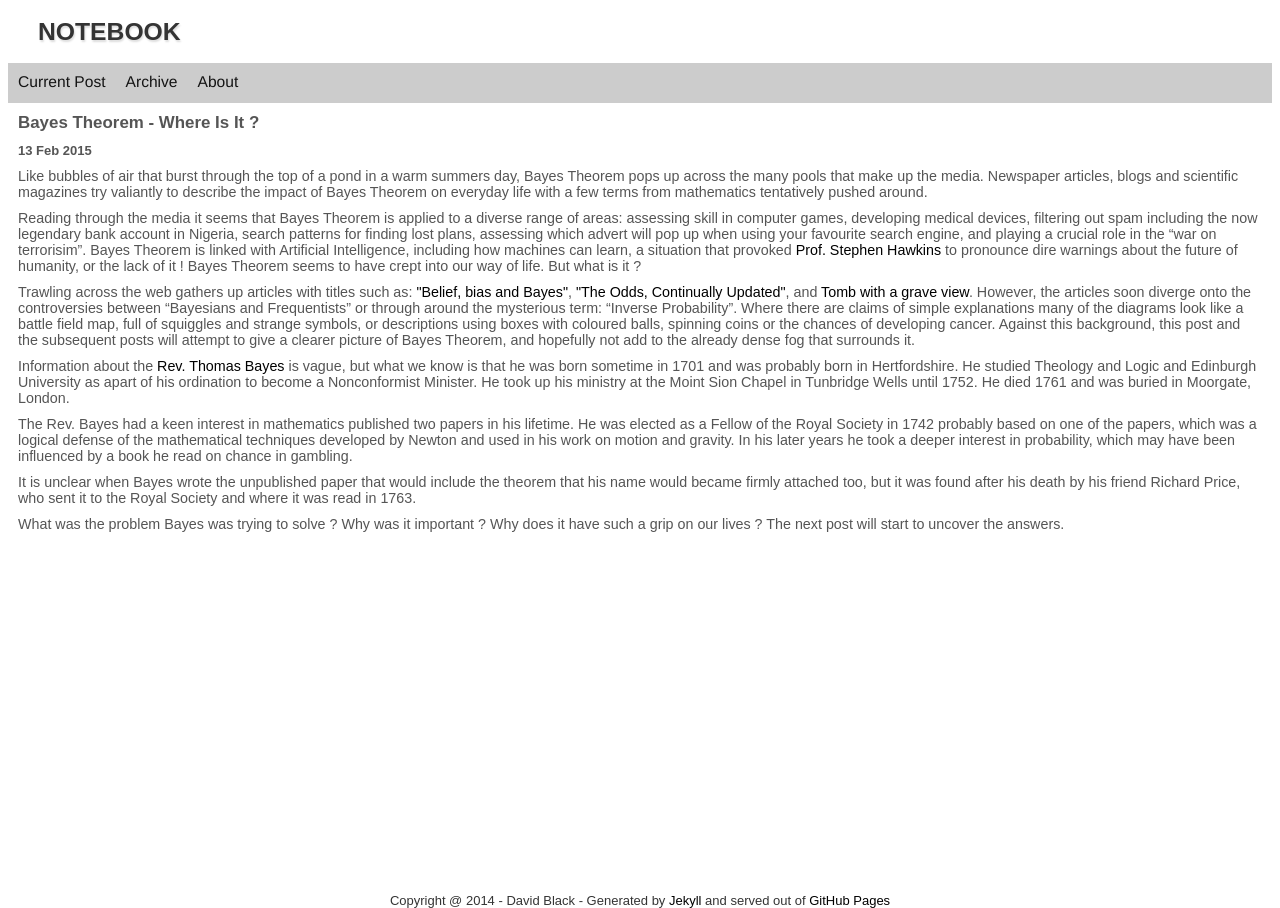
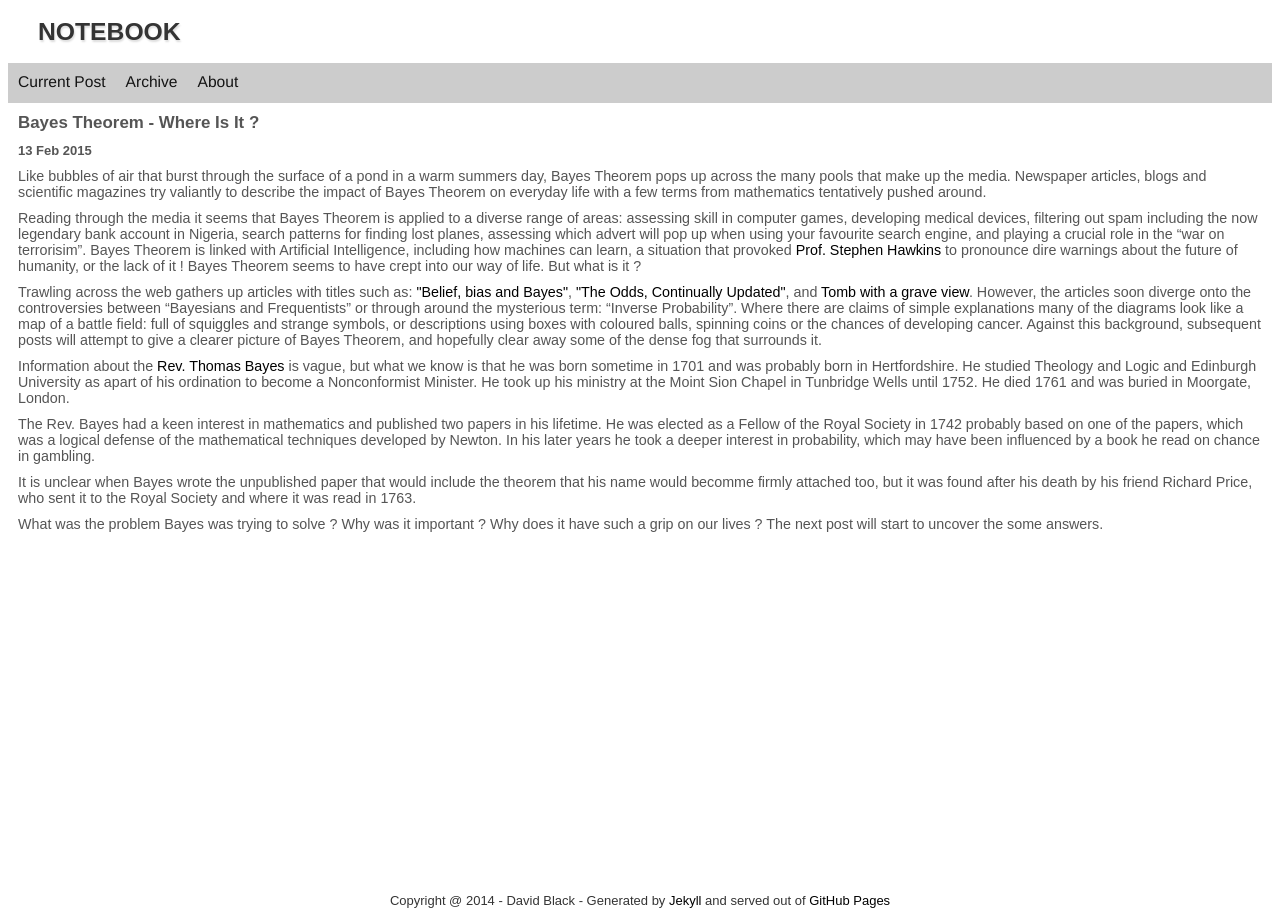
Before and after one commit to dtinblack/dtinblack.github.io, a Jekyll site: the page built from _posts/2015-02-13-current.html, in a window 1280 px wide. Built offline with Jekyll 4.4.1, drawn with Linux system fonts in a browser that asks for light colours.

Commit message:
new post 15 Feb 2015

```diff
--- a/_posts/2015-02-13-current.html
+++ b/_posts/2015-02-13-current.html
@@ -5,7 +5,7 @@ description: First steps in finding a clear description of Bayes Theorem.
 ---
 
 <p>
-Like bubbles of air that burst through the top of a pond in a warm summers day,
+Like bubbles of air that burst through the surface of a pond in a warm summers day,
 Bayes Theorem pops up across the many pools that make up the media. Newspaper articles,
 blogs and scientific magazines try valiantly to describe the impact of Bayes Theorem on
 everyday life with a few terms from mathematics tentatively pushed around.
@@ -14,7 +14,7 @@ everyday life with a few terms from mathematics tentatively pushed around.
 <p>
 Reading through the media it seems that Bayes Theorem is applied to a diverse range of areas:
 assessing skill in computer games, developing medical devices, filtering out spam including the
-now legendary bank account in Nigeria, search patterns for finding lost plans, assessing which
+now legendary bank account in Nigeria, search patterns for finding lost planes, assessing which
 advert will pop up when using your favourite search engine, and playing a crucial role in the
 “war on terrorisim”. Bayes Theorem is linked with Artificial Intelligence, including how machines
 can learn,  a situation that  provoked
@@ -34,10 +34,10 @@ and
 However, the articles soon diverge
 onto the controversies between “Bayesians and Frequentists” or through around  the mysterious term:
 “Inverse Probability”.  Where there are claims of simple explanations many of the diagrams look like
-a battle field map,  full of squiggles and strange symbols, or descriptions using boxes with coloured
-balls, spinning coins or the chances of developing  cancer. Against this background, this post and the
-subsequent posts will attempt to give a clearer picture of Bayes Theorem, and hopefully not add to the
-already dense fog that surrounds it.
+a map of a battle field:  full of squiggles and strange symbols, or descriptions using boxes with coloured
+balls, spinning coins or the chances of developing  cancer. Against this background,
+subsequent posts will attempt to give a clearer picture of Bayes Theorem, and hopefully clear away some
+of the dense fog that surrounds it.
 </p>
 
 <p>
@@ -51,20 +51,19 @@ Sion Chapel in Tunbridge Wells until 1752.  He died 1761 and was buried in Moorg
 
 
 <p>
-The Rev. Bayes had a keen interest in mathematics published two papers in his lifetime. He was
+The Rev. Bayes had a keen interest in mathematics and published two papers in his lifetime. He was
 elected as a Fellow of the Royal Society in 1742 probably based on one of the papers, which was a
-logical defense of the mathematical techniques developed by Newton and used in his work on motion
-and gravity. In his later years he took a deeper interest in probability, which may have been
+logical defense of the mathematical techniques developed by Newton. In his later years he took a deeper interest in probability, which may have been
 influenced by a book he read on chance in gambling.
 </p>
 
 <p>
 It is unclear when Bayes wrote the unpublished paper that would include the theorem that his name
-would became firmly attached too, but it was found after his death by his friend Richard Price, who
+would becomme firmly attached too, but it was found after his death by his friend Richard Price, who
 sent it to the Royal Society and where it was read in 1763.
 </p>
 
 <p>
 What was the problem Bayes was trying to solve ? Why was it important ? Why does it have such a grip on our lives ?
-The next post will start to uncover the answers.
+The next post will start to uncover the some answers.
 </p>
```
